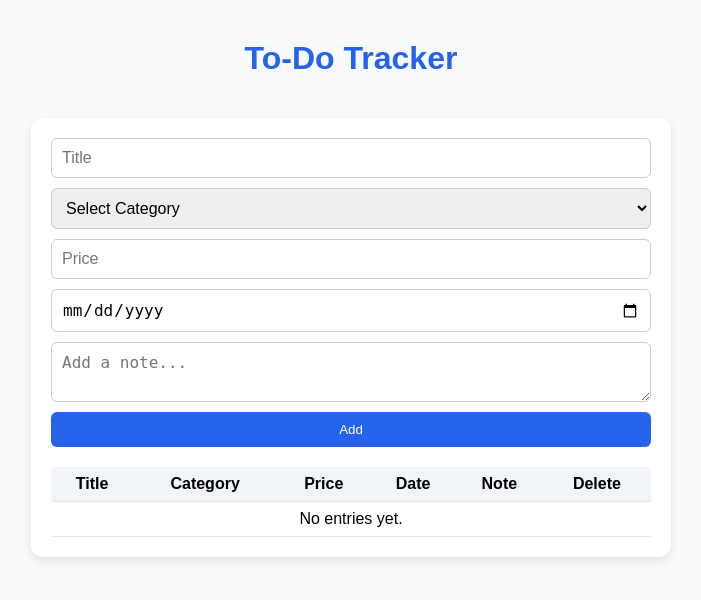
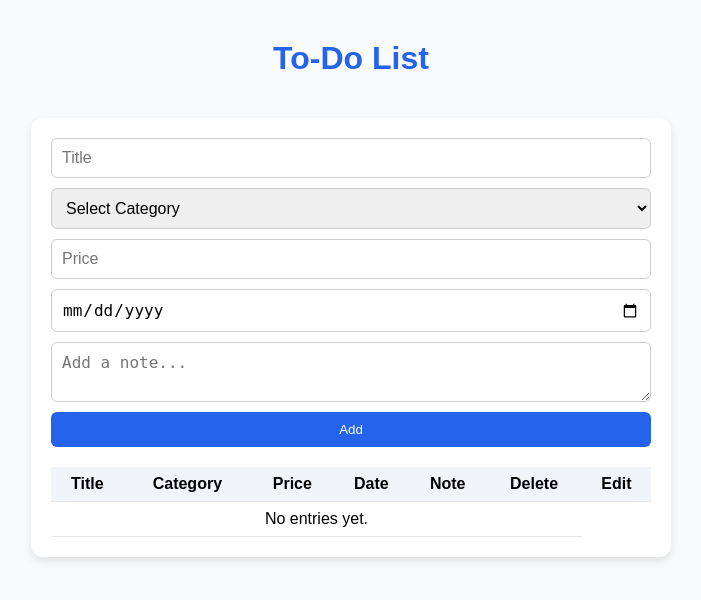
Before and after one commit to Sarishatk/Todo_List, a Django app: page / in a window 1280 px wide. Shown: the top 600 px of the page, without its empty margins (289-990 px from the left). Run offline with Django 5.2, Linux system fonts and the light colour scheme; a user stored in the database is signed in; data comes from the database, SQL or seed files in the repository; both versions use the stored data as it was after the commit.

Commit message:
last commit

```diff
--- a/Todo_List/urls.py
+++ b/Todo_List/urls.py
@@ -27,5 +27,6 @@ urlpatterns = [
     path("",BaseView.as_view(),name='home'),
     path('add_task/',addTodoList.as_view(),name='add_task'),
     path('alllist/',todolistview.as_view()),
-    path('delete/<int:pk>',DeleteList.as_view(),name='delete')
+    path('delete/<int:pk>',DeleteList.as_view(),name='delete'),
+    path('update/<int:pk>/', todoUpdate.as_view(), name='update'),
 ]
--- a/user_app/templates/home.html
+++ b/user_app/templates/home.html
@@ -1,5 +1,6 @@
 <!DOCTYPE html>
 <html lang="en">
+
 <head>
     <meta charset="UTF-8">
     <meta name="viewport" content="width=device-width, initial-scale=1.0">
@@ -14,10 +15,12 @@
             flex-direction: column;
             align-items: center;
         }
+
         h1 {
             margin-top: 40px;
             color: #2563eb;
         }
+
         .todo-container {
             background: white;
             width: 90%;
@@ -25,20 +28,25 @@
             margin-top: 20px;
             padding: 20px;
             border-radius: 12px;
-            box-shadow: 0 4px 10px rgba(0,0,0,0.1);
+            box-shadow: 0 4px 10px rgba(0, 0, 0, 0.1);
         }
+
         form {
             display: flex;
             flex-direction: column;
             gap: 10px;
             margin-bottom: 20px;
         }
-        input, select, textarea {
+
+        input,
+        select,
+        textarea {
             padding: 10px;
             border: 1px solid #ccc;
             border-radius: 6px;
             font-size: 16px;
         }
+
         button {
             background: #2563eb;
             color: white;
@@ -48,33 +56,41 @@
             cursor: pointer;
             transition: background 0.3s;
         }
+
         button:hover {
             background: #1e3a8a;
         }
+
         table {
             width: 100%;
             border-collapse: collapse;
         }
-        th, td {
+
+        th,
+        td {
             border-bottom: 1px solid #e5e7eb;
             padding: 8px;
             text-align: center;
         }
+
         th {
             background: #f1f5f9;
         }
+
         a {
             color: #dc2626;
             text-decoration: none;
         }
+
         a:hover {
             color: #991b1b;
         }
     </style>
 </head>
+
 <body>
 
-    <h1> To-Do Tracker</h1>
+    <h1> To-Do List</h1>
 
     <div class="todo-container">
         <!-- Add new entry -->
@@ -103,6 +119,7 @@
                 <th>Date</th>
                 <th>Note</th>
                 <th>Delete</th>
+                <th>Edit</th>
             </tr>
             {% for ls in alllist %}
             <tr>
@@ -111,13 +128,18 @@
                 <td>{{ ls.price }}</td>
                 <td>{{ ls.date }}</td>
                 <td>{{ ls.note }}</td>
-                    <td><a  href="{% url 'delete' ls.id %}">❌</a></td>
+                <td><a href="{% url 'delete' ls.id %}">🗑️</a></td>
+                <td><a href="{% url 'update' ls.id %}">✏️</a></td>
+
             </tr>
             {% empty %}
-                <tr><td colspan="6">No entries yet.</td></tr>
+            <tr>
+                <td colspan="6">No entries yet.</td>
+            </tr>
             {% endfor %}
         </table>
     </div>
 
 </body>
+
 </html>
```
Also changed, not shown: db.sqlite3. Lines whose indentation alone changed are shown as unchanged.
